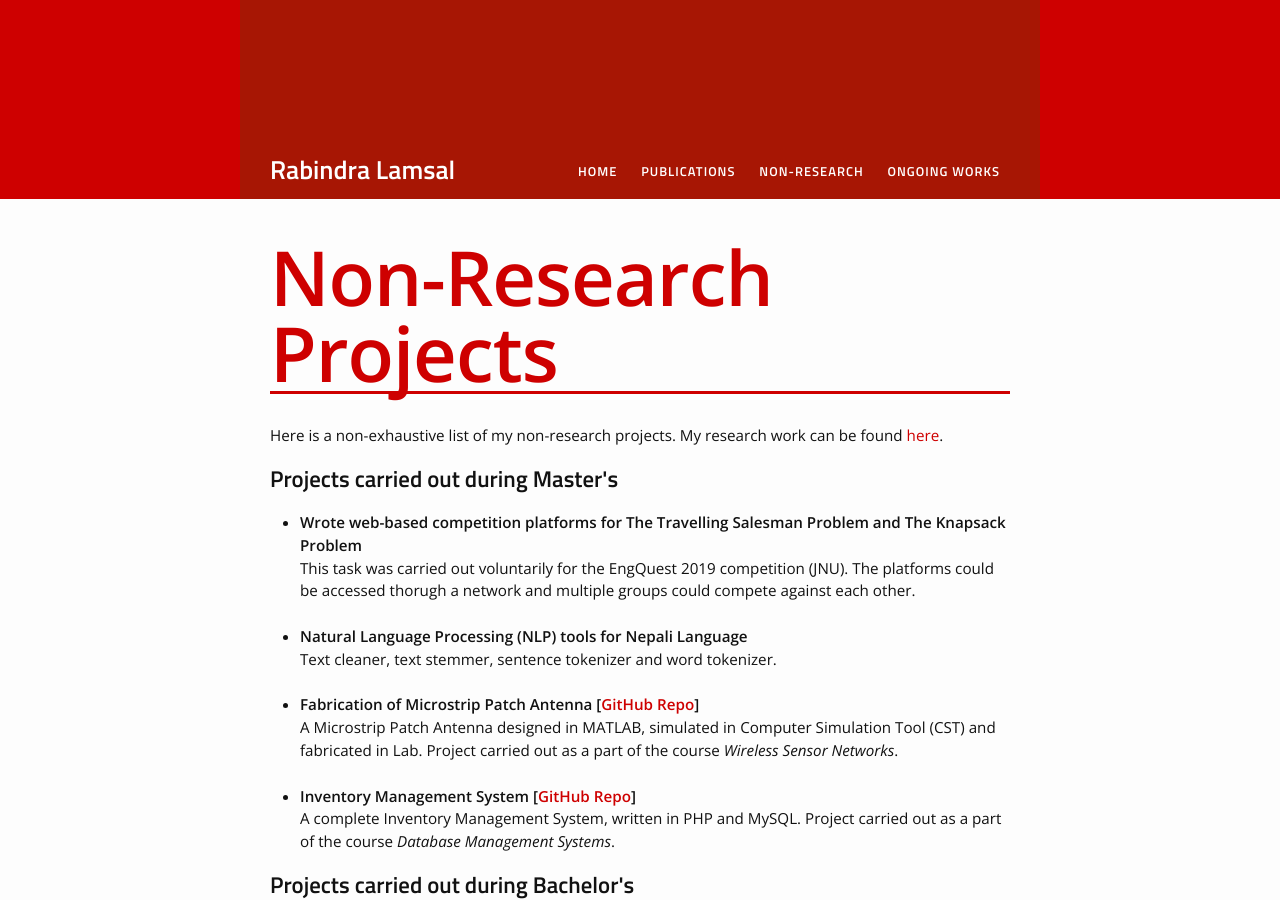
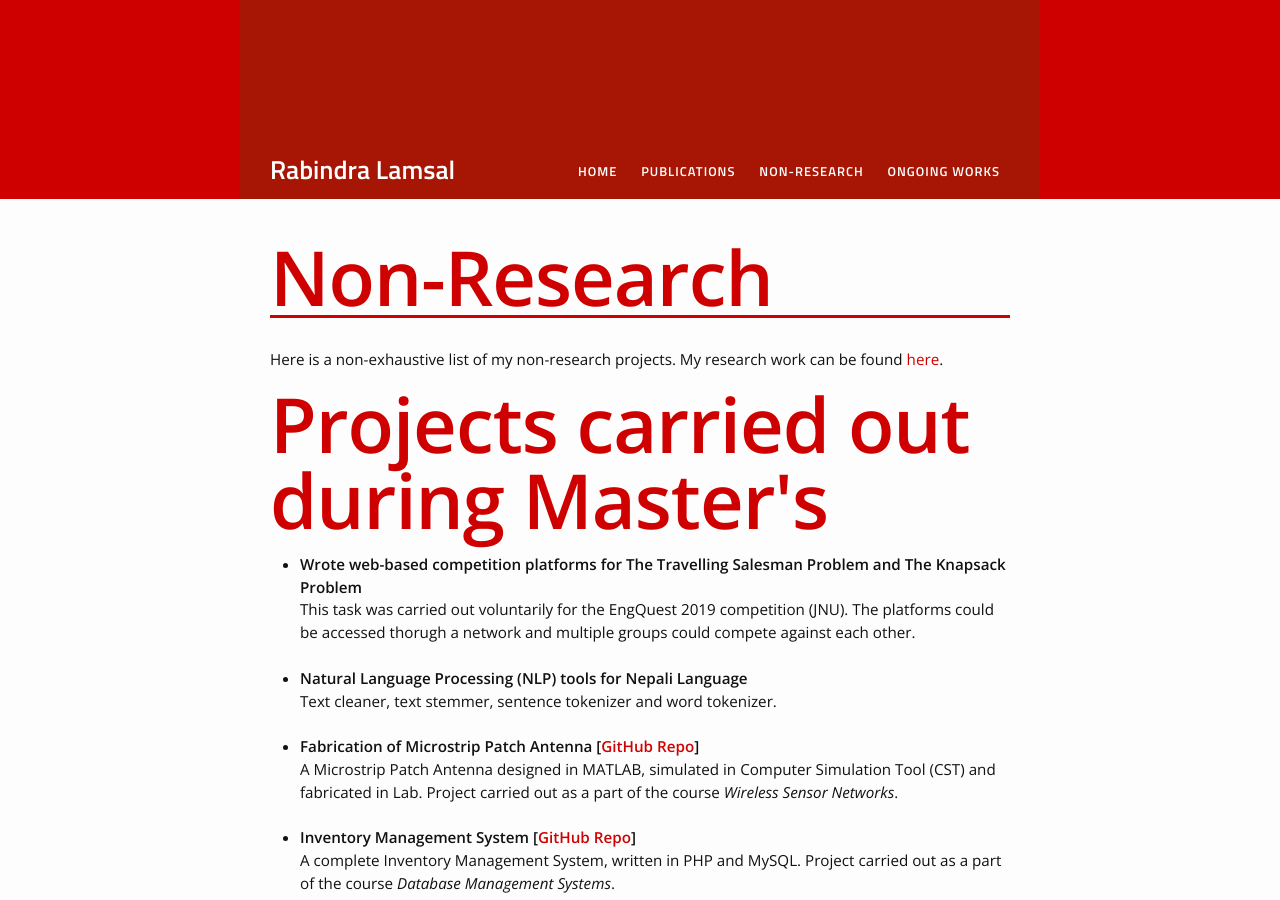
Before and after one commit to rabindralamsal/personal-site, a Jekyll site: the page built from projects.md, in a window 1280 px wide and 900 px high. Built offline with Jekyll 4.4.1, drawn with Linux system fonts in a browser that asks for light colours.

Commit message:
Update projects.md

```diff
--- a/projects.md
+++ b/projects.md
@@ -1,12 +1,12 @@
 ---
 layout: page
 permalink: /projects/
-title: Non-Research Projects
+title: Non-Research
 ---
 
 Here is a non-exhaustive list of my non-research projects. My research work can be found <a href="/research">here</a>.
 
-<h2>Projects carried out during Master's</h2>
+<h1>Projects carried out during Master's</h1>
 
 
 <ul>
@@ -51,7 +51,7 @@ part of the course <em>Database Management Systems</em>.
 </li>
 
 </ul>
-<h2>Projects carried out during Bachelor's</h2>
+<h1>Projects carried out during Bachelor's</h1>
 <ul>
 <li>
 <b>
```
